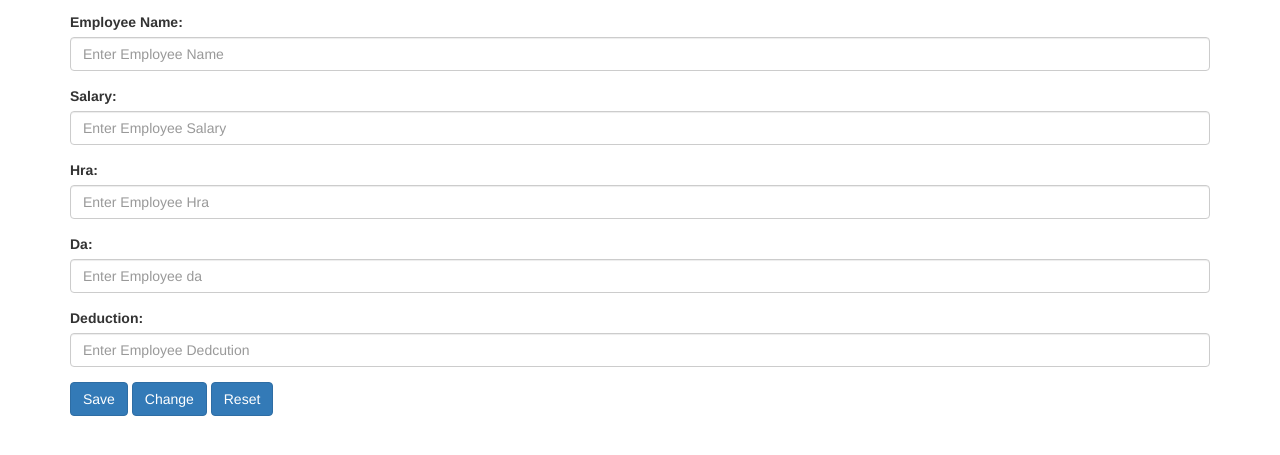
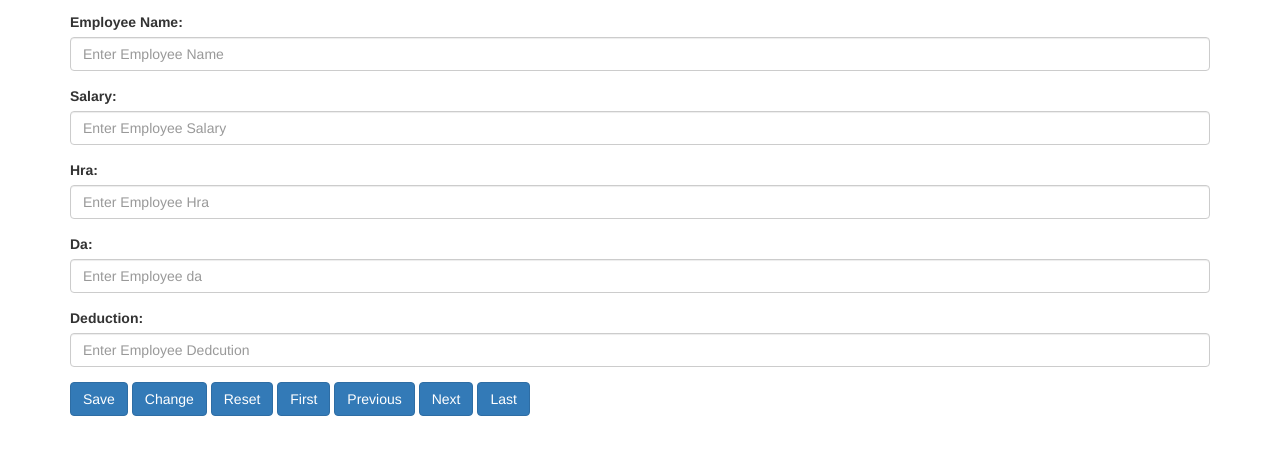
Before and after one commit to Raghav0109/Login2xplore-sample-project, a plain HTML site: page public_html/index.html in a window 1280 px wide. Shown: the part 125-580 px from the top of the page. Drawn offline with nearby package versions, Linux system fonts and the light colour scheme.

Commit message:
this is the changes committed while creating emp form with more navigation buttons

```diff
--- a/public_html/index.html
+++ b/public_html/index.html
@@ -61,6 +61,18 @@ and open the template in the editor.
 
                   <input type="button" class="btn btn-primary" id="empReset" value="Reset"
                        onclick="resetEmployee();">
+
+                  <input type="button" class="btn btn-primary" id="empFirst" value="First"
+                       onclick="firstEmployee();">
+
+                  <input type="button" class="btn btn-primary" id="empPrevious" value="Previous"
+                       onclick="previousEmployee();">
+
+                  <input type="button" class="btn btn-primary" id="empNext" value="Next"
+                       onclick="nextEmployee();">
+
+                  <input type="button" class="btn btn-primary" id="empLast" value="Last"
+                       onclick="lastEmployee();">
             </form>
         </div>
         <script>
```
